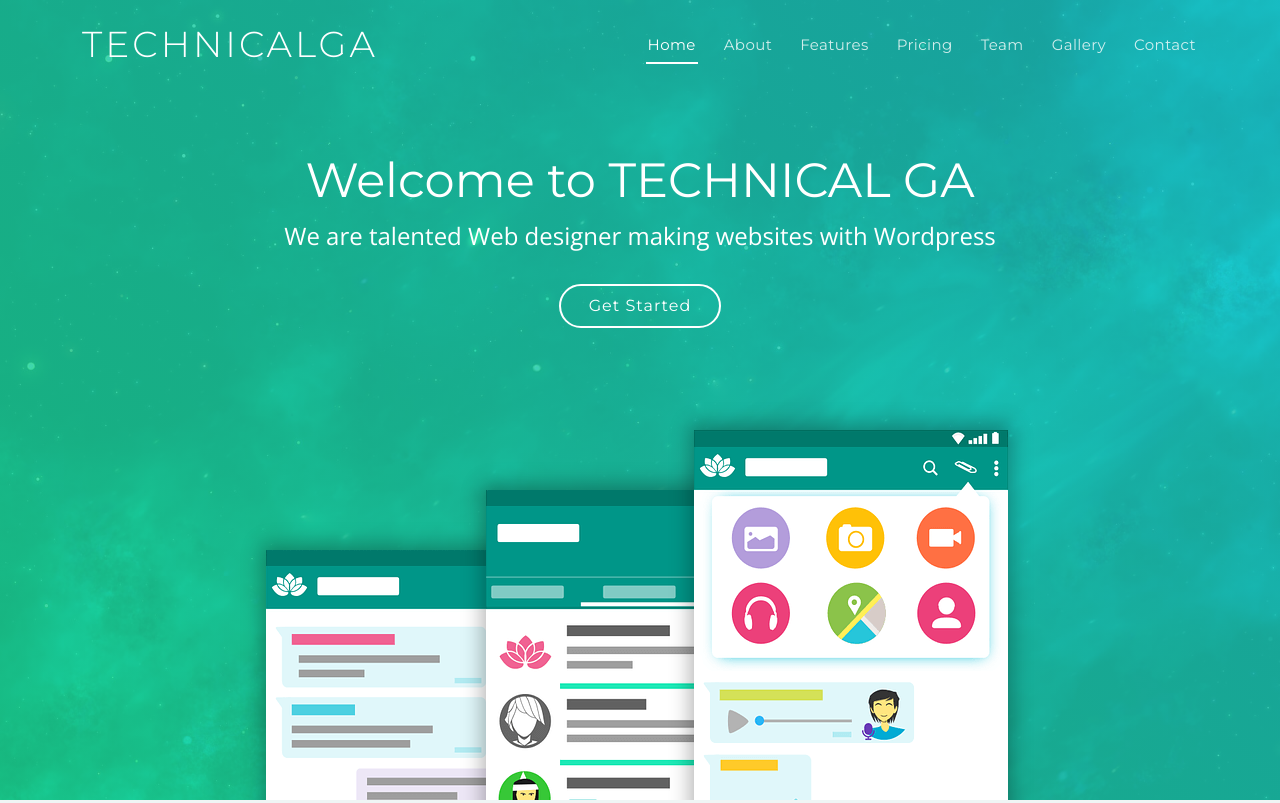
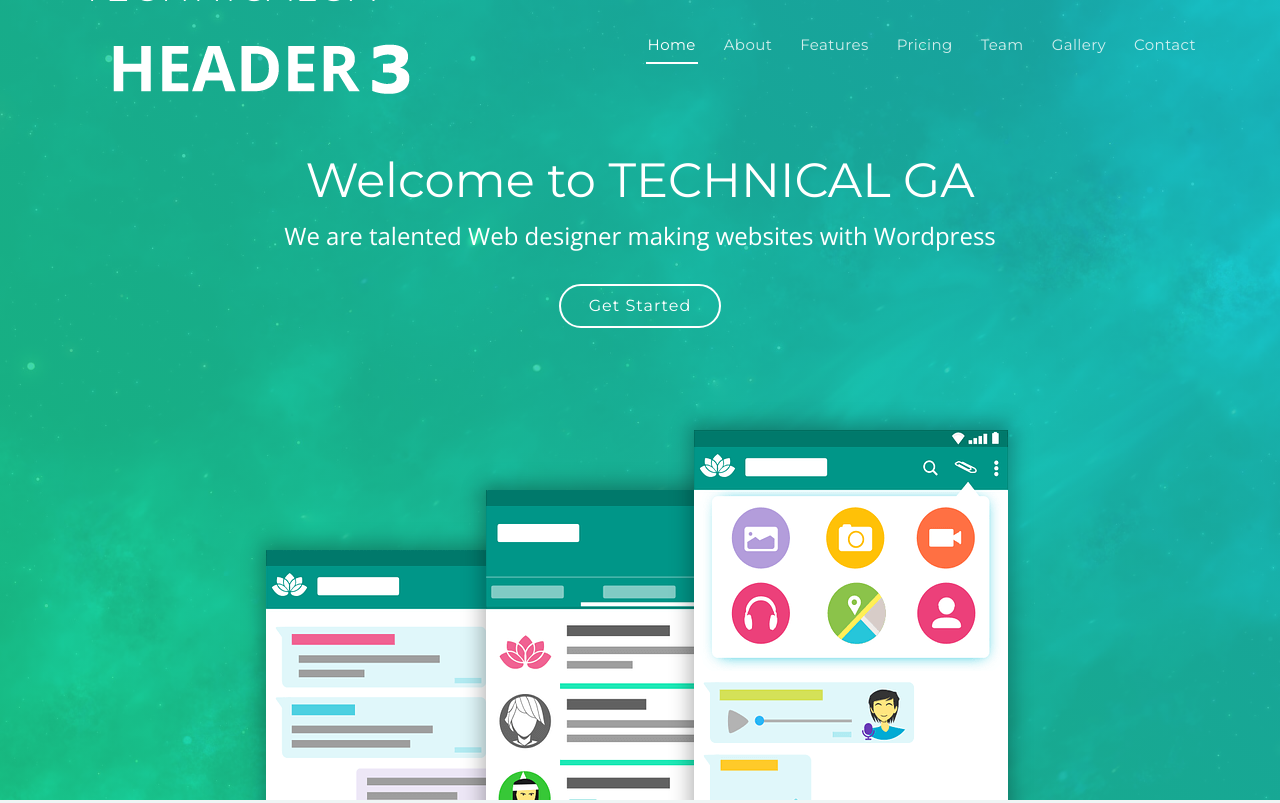
Before and after one commit to technicalga/technicalga, a plain HTML site: page index.html in a window 1280 px wide. Shown: the top 803 px of the page. Drawn offline with nearby package versions, Linux system fonts and the light colour scheme.

Commit message:
Update index.html

```diff
--- a/index.html
+++ b/index.html
@@ -37,7 +37,7 @@
       <div id="logo">
         <h1><a href="index.html">TECHNICALGA</a></h1>
         <!-- Uncomment below if you prefer to use an image logo -->
-        <!-- <a href="index.html"><img src="assets/img/logo.png" alt=""></a> -->
+        <a href="index.html"><img src="assets/img/logo.png" alt=""></a>
       </div>
 
       <nav id="navbar" class="navbar">
```
